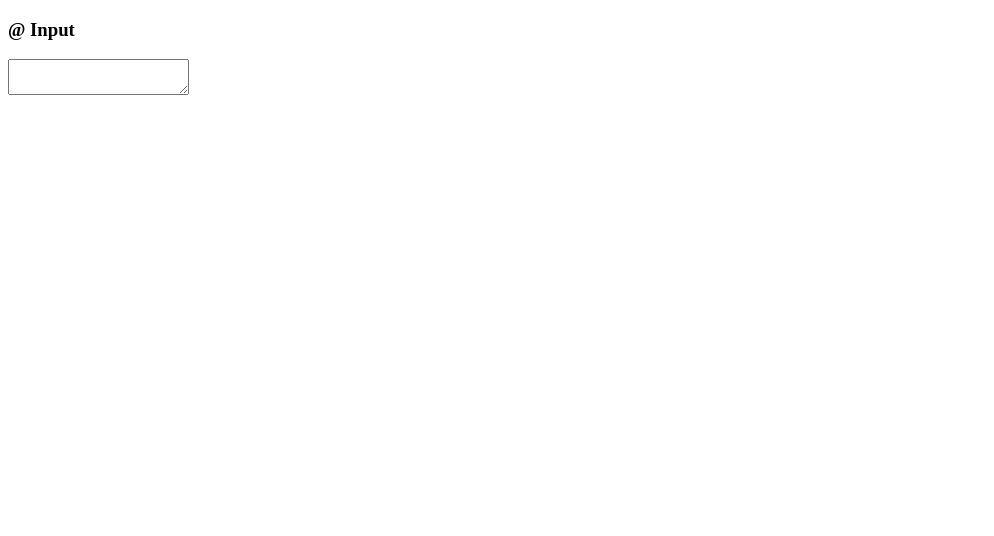
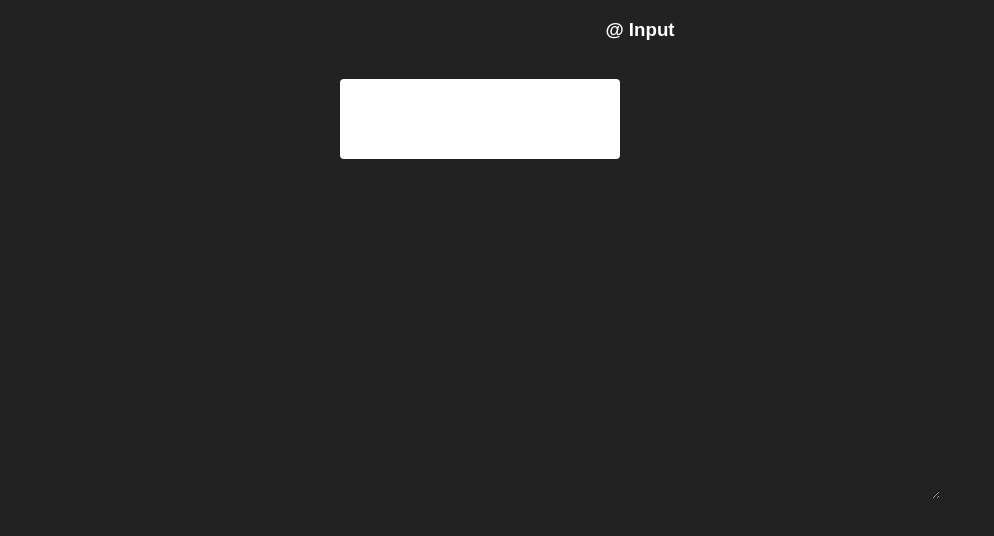
Before and after one commit to sean-codes/js-mention, a website: page demo/index.html in a window 1280 px wide. Shown: the whole page, without its empty margins (0-994 px from the left). Drawn offline with Linux system fonts and the light colour scheme.

Commit message:
move in styles

```diff
--- a/demo/index.html
+++ b/demo/index.html
@@ -1,14 +1,89 @@
 <!doctype html>
 <html>
    <head>
-      <link rel="stylesheet" href="../bin/mention.css"
+      <link rel="stylesheet" href="../bin/mention.css">
+      <!-- User Styles -->
+      <style>
+         html, body{
+            padding:0px;
+            margin:0px;
+            background:#222;
+            font-family: 'Karla', sans-serif;
+            color:#FFF;
+         }
+         h3{ text-align:center; }
+         .demo{
+            display:flex;
+            max-width:600px;
+            margin:auto;
+         }
+         .container{
+            margin:20px auto;
+            height:80px;
+            flex:1;
+         }
+         #data {
+            background:transparent;
+            border:none;
+            display:block;
+            max-width:350px;
+            width:100%;
+            height:400px;
+            color:#FFF;
+            flex:1;
+            padding:20px;
+         }
+
+         .mention-wrapper textarea,
+         .mention-wrapper .mention-display{
+            box-sizing:border-box;
+            background:#FFF;
+            display:block;
+            border-radius:4px;
+            height:100%;
+            width:100%;
+            margin:0;
+            resize:none;
+            padding:10px;
+            outline:none;
+            color:rgba(0, 0, 0, 0.9);
+            font-size:16px;
+            border:3px solid transparent;
+         }
+         .mention-wrapper textarea:focus{
+            border:3px solid rgba(0, 0, 0, 0.25);
+         }
+
+      </style>
    </head>
    <body>
       <h3>@ Input</h3>
-      <div class="container">
-         <textarea></textarea>
-      </div>
-
+      <div class="demo">
+         <div class="container">
+            <textarea></textarea>
+         </div>
+         <textarea id="data"></textarea>
+      </demo>
       <script src="../bin/mention.js"></script>
+      <script>
+         var myMention = new Mention({
+            selector: 'textarea',
+            options: [
+               { id: 2, name: 'WideEye', description: 'Wideeye Potion' },
+               { id: 100, name: 'LiquidLuck', description: 'Felix Felicis' },
+               { id: 10, name: 'PolyJuice', description: 'Polyjuice Potion' }
+            ],
+            update: function() {
+               document.querySelector('#data').innerHTML = JSON.stringify(this.collect(), null, '\t')
+            },
+            match: function(word, option) {
+               return option.name.startsWith(word)
+                  || option.description.toLowerCase().indexOf(word.toLowerCase()) >= 0
+            },
+            template: function(option) {
+               return '@' + option.name + ' [' + option.description + ']'
+            }
+         })
+      </script>
    </body>
 </html>
```
Also changed, not shown: js-mention.gif (added).
